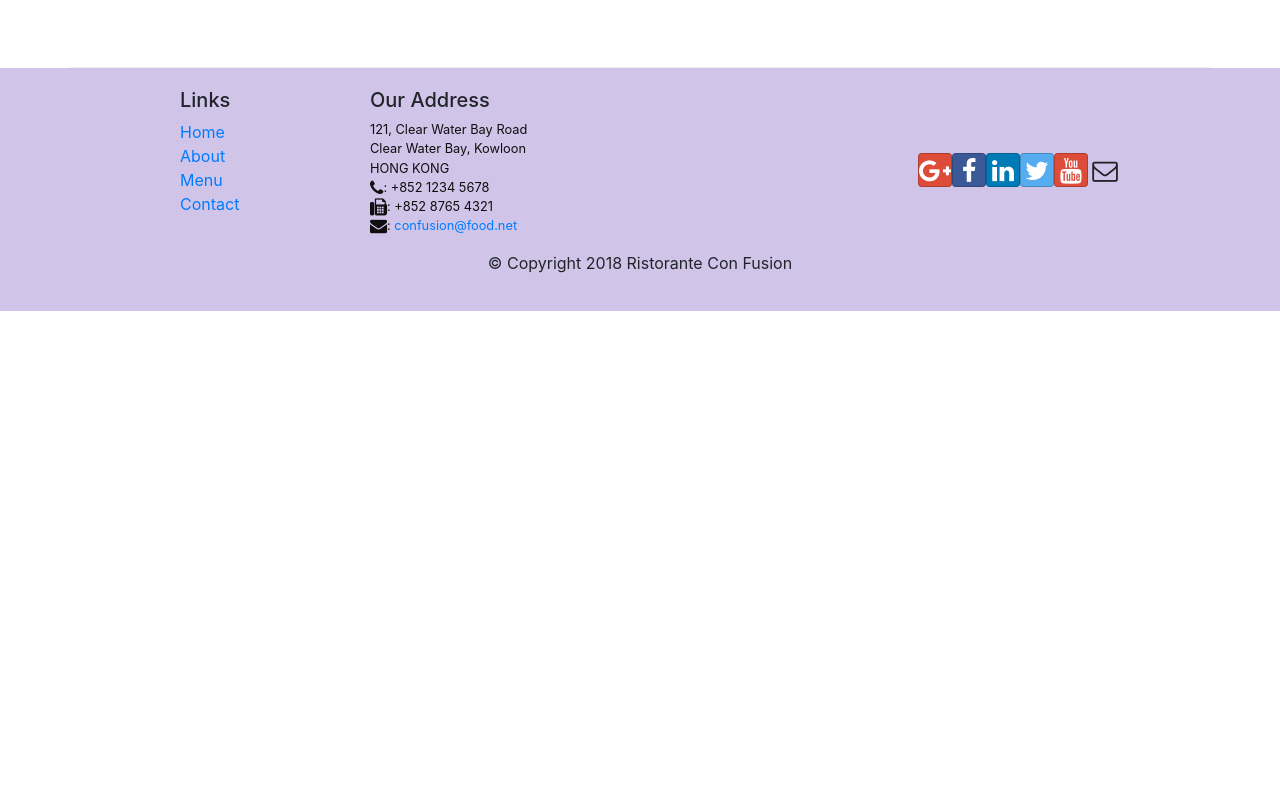
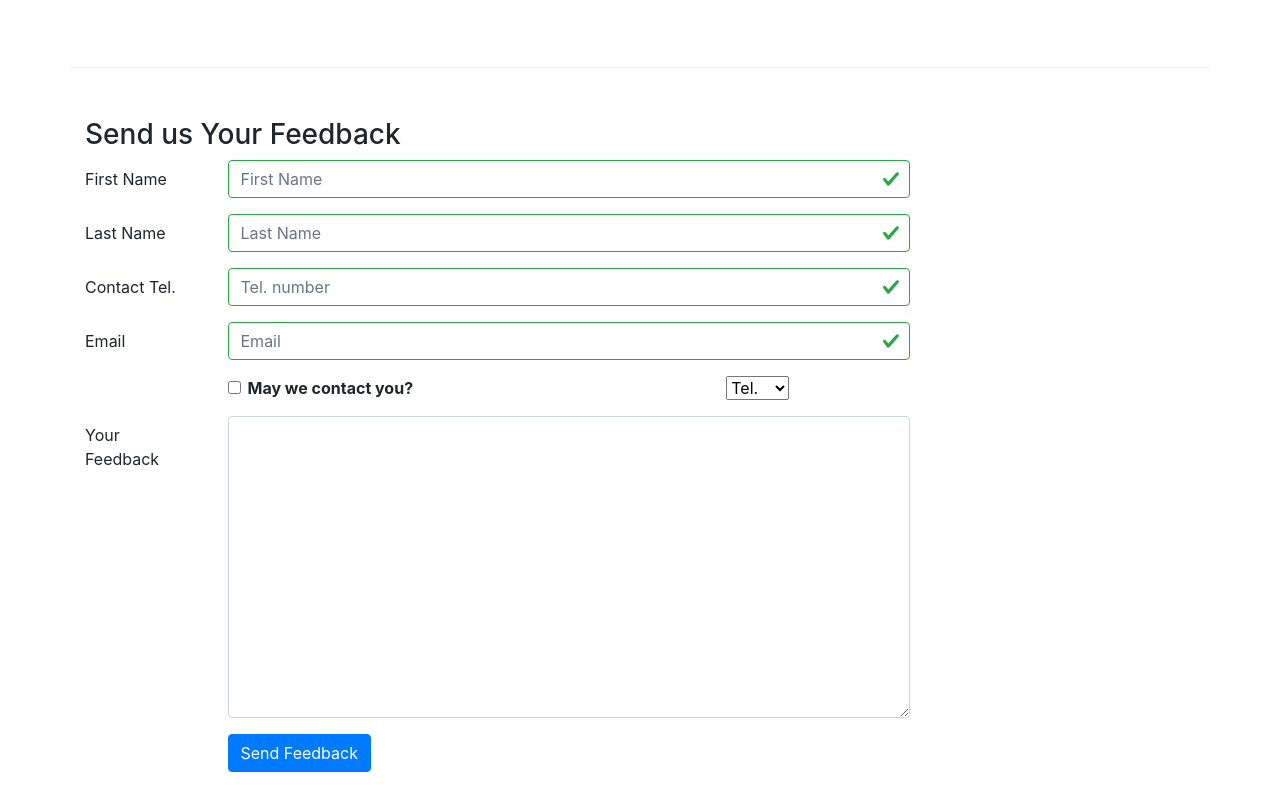
Before and after one commit to Gaya1858/React_JS, a React (Create React App) app in the folder confusion/: page /contactus in a window 1280 px wide. Shown: the part 824-1620 px from the top of the page. Before the commit the page ends 1135 px from the top, so only its background shows below. Built offline with nearby package versions, Linux system fonts and the light colour scheme.

Commit message:
contro form validation done

```diff
--- a/confusion/src/components/ContactComponent.js
+++ b/confusion/src/components/ContactComponent.js
@@ -1,9 +1,77 @@
-import React from 'react';
-import {BreadcrumbItem,Breadcrumb} from 'reactstrap';
+import React,{Component} from 'react';
+import {BreadcrumbItem, Breadcrumb, Button, Form, FormGroup, Label, Input, Col, FormFeedback} from 'reactstrap';
 import {Link} from "react-router-dom";
 
-function Contact(props) {
-    return(
+class Contact extends Component {
+    constructor(props) {
+        super(props);
+        this.state ={
+            firstname: '',
+            lastname: '',
+            telnum: '',
+            email:'',
+            agree:false,
+            contactType: 'Tel.',
+            message:'',
+            touched: {
+                firstname: false,
+                lastname: false,
+                telnum: false,
+                email: false
+            }
+        }
+        this.handleSubmit= this.handleSubmit.bind(this);
+        this.handleInputChange= this.handleInputChange.bind(this);
+
+
+    }
+    handleBlur=(field)=>(evt)=>{
+        this.setState({
+            touched:{...this.state.touched, [field]:true}
+        });
+    }
+    validate(firstname, lastname,telnum,email){
+        const errors = {
+            firstname: '',
+            lastname: '',
+            telnum: '',
+            email:'',
+        };
+        if(this.state.touched.firstname && firstname.length <3)
+            errors.firstname ='First Name should be >= 3 characters';
+        else if (this.state.touched.firstname && firstname.length > 10)
+            errors.firstname= "First name should be 3 to 10 characters";
+        if(this.state.touched.lastname && lastname.length <3)
+            errors.lastname ='Last Name should be >= 3 characters';
+        else if (this.state.touched.lastname && lastname.length > 10)
+            errors.lastname= "Last name should be 3 to 10 characters";
+
+        const reg = /^\d+$/;
+        if(this.state.touched.telnum && !reg.test(telnum))
+            errors.telnum ="Tel. Number should contain only numbers";
+        if(this.state.touched.email && email.split('').filter(x=> x=== '@').length !== 1)
+            errors.email ="email should contain @ sign"
+
+        return errors;
+    }
+    handleInputChange(event){
+        const target = event.target;
+        const value = target.type === 'checkbox' ? target.checked : target.value;
+        const name = target.name;
+
+        this.setState({
+            [name]: value,
+        });
+    }
+    handleSubmit(event){
+        console.log("current State is: "+JSON.stringify(this.state));
+        alert("current State is: "+JSON.stringify(this.state));
+        event.preventDefault();
+    }
+
+    render(){
+        const errors = this.validate(this.state.firstname, this.state.lastname, this.state.telnum, this.state.email)
+        return(
         <div className="container">
             <div className="row">
                     <Breadcrumb>
@@ -41,8 +109,92 @@
                     </div>
                 </div>
             </div>
+            <div className="row row-content">
+                <div className="col-12">
+                    <h3>Send us Your Feedback</h3>
+                </div>
+                <div className="col-12 col-md-9">
+                    <Form onSubmit={this.handleSubmit}>
+                        <FormGroup row>
+                            <Label htmlfor="firstname" md={2}>First Name</Label>
+                            <Col md={10}>
+                                <Input type="text" id="firstname" name="firstname" placeholder="First Name"
+                                       value={this.state.firstname} onChange={this.handleInputChange}
+                                       valid={errors.firstname === ''}
+                                       invalid={errors.firstname !== ''}
+                                onBlur={this.handleBlur('firstname')}/>
+                                <FormFeedback>{errors.firstname}</FormFeedback>
+                            </Col>
+                        </FormGroup>
+                         <FormGroup row>
+                            <Label htmlfor="lastname" md={2}>Last Name</Label>
+                            <Col md={10}>
+                                <Input type="text" id="lastname" name="lastname" placeholder="Last Name"
+                                       value={this.state.lastname} onChange={this.handleInputChange}
+                                       valid={errors.lastname === ''}
+                                       invalid={errors.lastname !== ''}
+                                onBlur={this.handleBlur('lastname')}/>
+                                <FormFeedback>{errors.lastname}</FormFeedback>
+                            </Col>
+                        </FormGroup>
+                        <FormGroup row>
+                            <Label htmlfor="telnum" md={2}>Contact Tel.</Label>
+                            <Col md={10}>
+                                <Input type="tel" id="telnum" name="telnum" placeholder="Tel. number"
+                                       value={this.state.telnum} onChange={this.handleInputChange}
+                                       valid={errors.telnum === ''}
+                                       invalid={errors.telnum !== ''}
+                                onBlur={this.handleBlur('telnum')}/>
+                                <FormFeedback>{errors.telnum}</FormFeedback>
+                            </Col>
+                        </FormGroup>
+                        <FormGroup row>
+                            <Label htmlfor="email" md={2}>Email</Label>
+                            <Col md={10}>
+                                <Input type="email" id="email" name="email" placeholder="Email"
+                                       value={this.state.email} onChange={this.handleInputChange}
+                                       valid={errors.email === ''}
+                                       invalid={errors.email !== ''}
+                                onBlur={this.handleBlur('email')}/>
+                                <FormFeedback>{errors.email}</FormFeedback>
+                            </Col>
+                        </FormGroup>
+                        <FormGroup row>
+                            <Col md={{size: 6, offset: 2}}>
+                                <FormGroup check>
+                                    <Label check>
+                                        <Input type="checkbox" name="agree" checked={this.state.agree} onChange={this.handleInputChange}/>
+                                        {' '}<strong>May we contact you?</strong>
+                                    </Label>
+                                </FormGroup>
+                            </Col>
+                            <Col md={{size: 3, offset: 1}}>
+                                <Input type="select" name="contactType" value={this.state.contactType} onChange={this.handleInputChange}>
+                                    <option>Tel.</option>
+                                    <option>Email</option>
+                                </Input>
+                            </Col>
+                        </FormGroup>
+                           <FormGroup row>
+                                <Label htmlFor="message" md={2}>Your Feedback</Label>
+                                <Col md={10}>
+                                    <Input type="textarea" id="message" name="message"
+                                        rows="12"
+                                        value={this.state.message} onChange={this.handleInputChange}></Input>
+                                </Col>
+                            </FormGroup>
+                        <FormGroup row>
+                            <Col md={{size:10, offset:2}}>
+                                <Button type="submit" color="primary">Send Feedback</Button>
+                            </Col>
+                        </FormGroup>
+                    </Form>
+                </div>
+            </div>
         </div>
     );
+    }
+
 }
 
 export default Contact;
```
